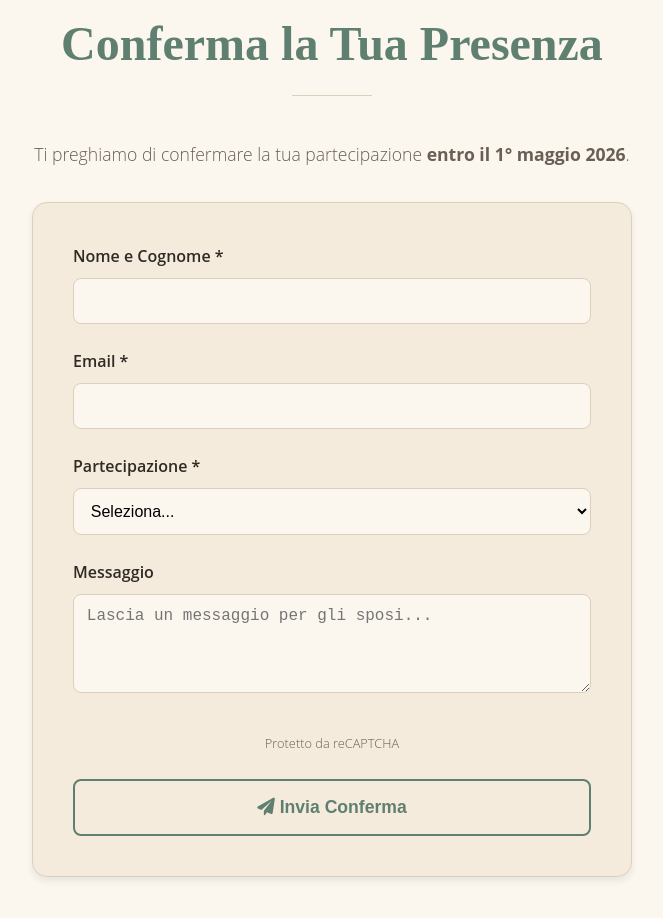
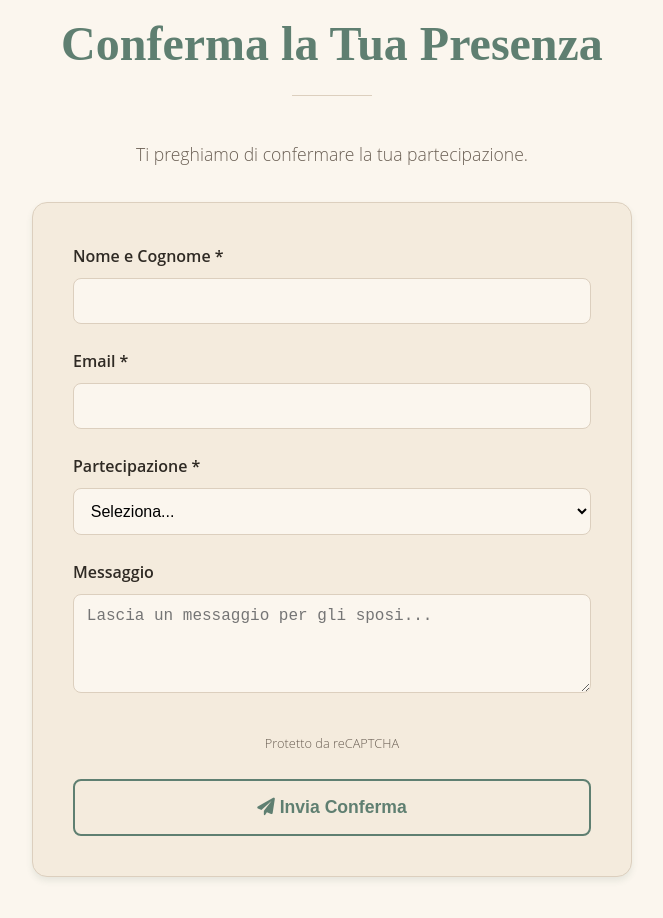
Before and after one commit to Afanakavav/matrimonio-andrea-giulia, a website: page index.html in a window 1280 px wide. Shown: the part 4478-5396 px from the top of the page, without its empty margins (308-971 px from the left). Drawn offline with Linux system fonts and the light colour scheme.

Commit message:
ux: rimuovi deadline RSVP dal testo (form sempre aperto)

```diff
--- a/index.html
+++ b/index.html
@@ -252,8 +252,7 @@
         <h2 class="section-title">Conferma la Tua Presenza</h2>
         <div class="rsvp-content">
           <p class="rsvp-text">
-            Ti preghiamo di confermare la tua partecipazione
-            <strong>entro il 1&deg; maggio 2026</strong>.
+            Ti preghiamo di confermare la tua partecipazione.
           </p>
 
           <!-- Form Success Message -->
```
